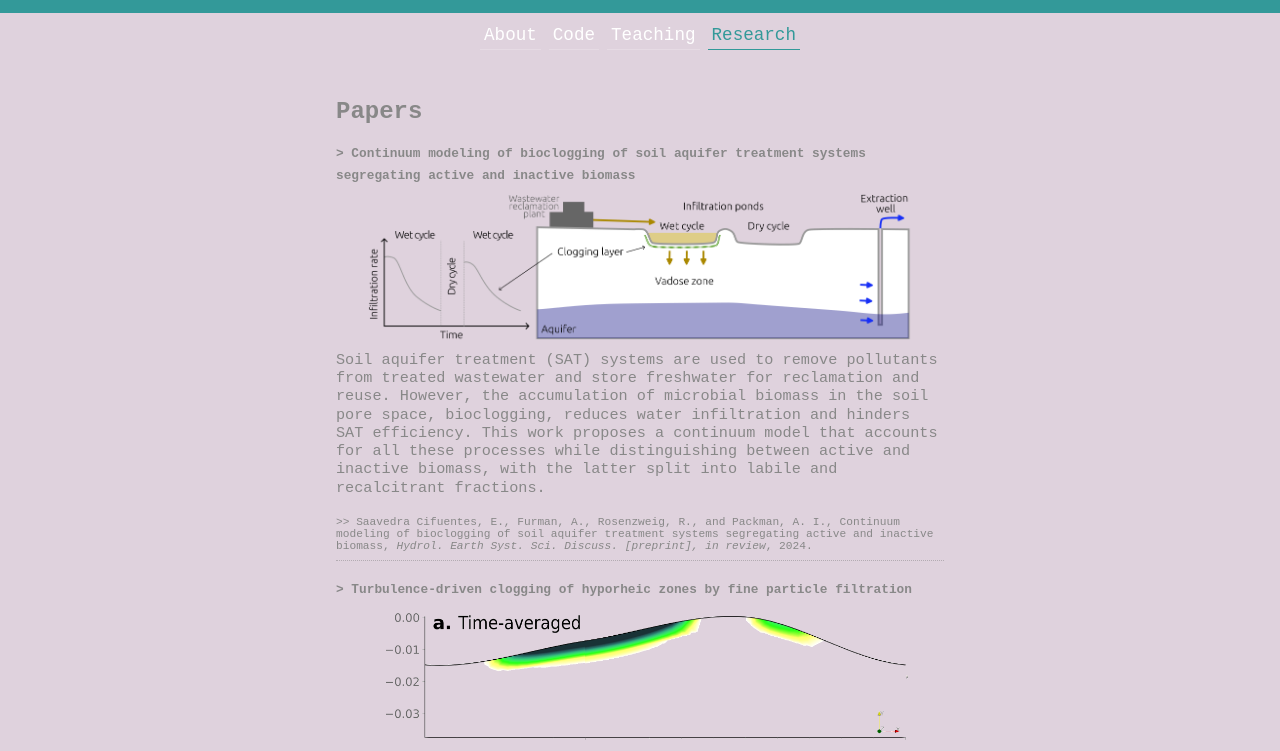
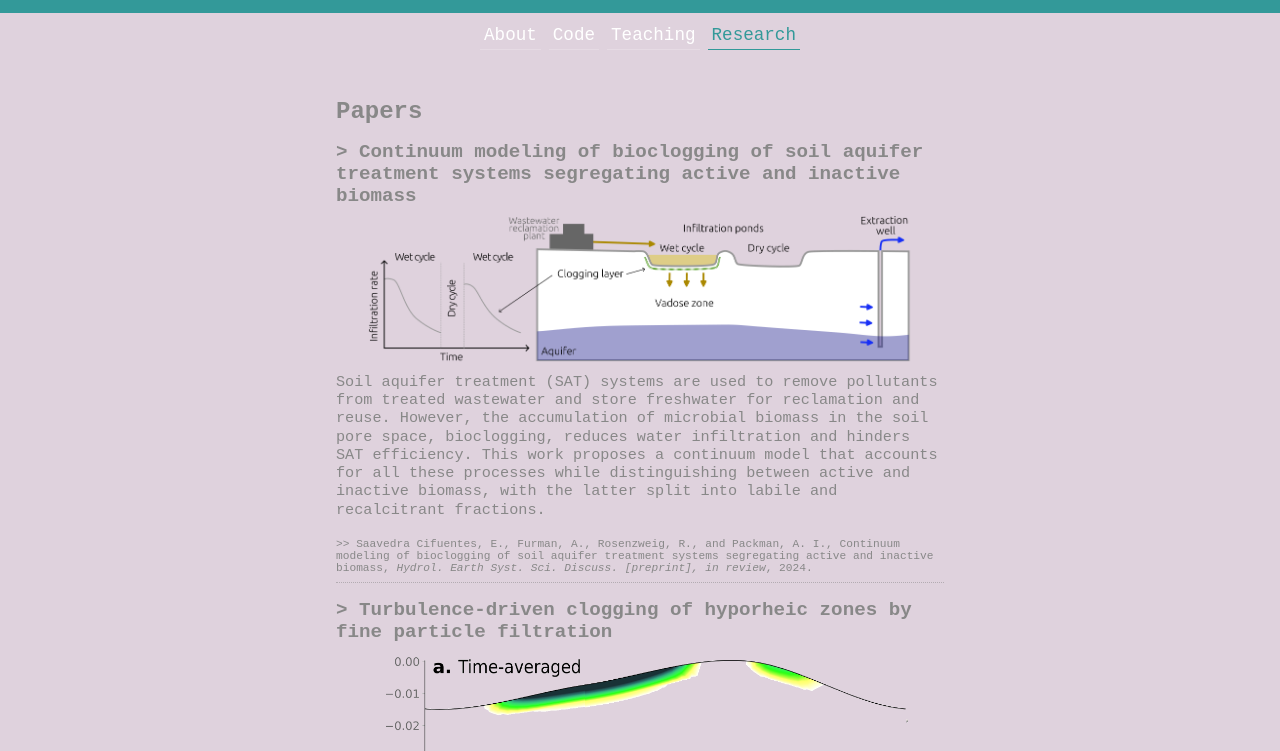
Before and after one commit to edsaac/edsaac-me, a plain HTML site: page pages/research.html in a window 1280 px wide. Shown: the part 49-800 px from the top of the page. Drawn offline with Linux system fonts and the light colour scheme.

Commit message:
Remove small tag

```diff
--- a/pages/research.html
+++ b/pages/research.html
@@ -23,8 +23,8 @@
             <h2>Papers</h2>
             <h3 id="hess-2024">
                 <a href="https://doi.org/10.5194/hess-2024-251">
-                    <small>> Continuum modeling of bioclogging of soil aquifer treatment systems segregating
-                        active and inactive biomass</small>
+                    > Continuum modeling of bioclogging of soil aquifer treatment systems segregating
+                    active and inactive biomass
                 </a>
             </h3>
             <div class="research-info">
@@ -49,10 +49,10 @@
                 </div>
             </div>
             <div class="divider"></div>
-            <h3 id="grl-2023"><small>
-                    <a href="https://doi.org/10.1029/2023GL105002">
-                        > Turbulence-driven clogging of hyporheic zones by fine particle
-                        filtration</small>
+            <h3 id="grl-2023">
+                <a href="https://doi.org/10.1029/2023GL105002">
+                    > Turbulence-driven clogging of hyporheic zones by fine particle
+                    filtration
                 </a>
             </h3>
             <div class="research-info">
```
Also changed, not shown: index.html (+0 -1 lines).
